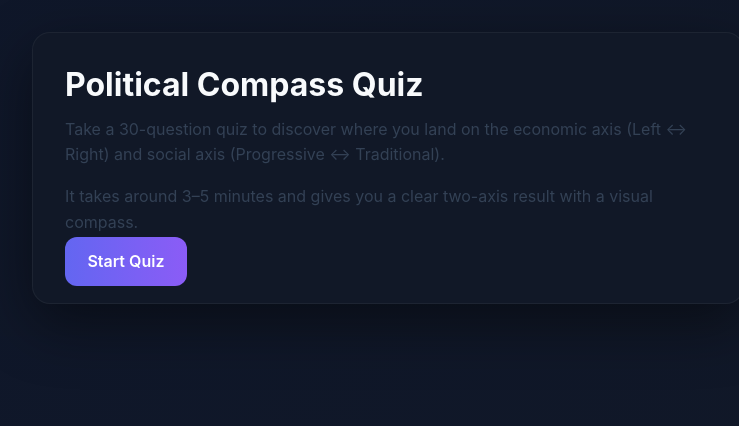
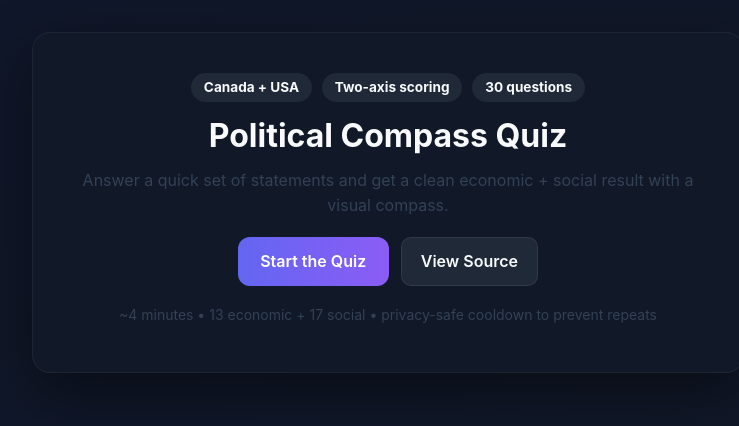
Before and after one commit to bmaww/poli-quiz-site, a Next.js app: page / in a window 1280 px wide. Shown: the top 426 px of the page, without its empty margins (252-991 px from the left). Built offline with nearby package versions, Linux system fonts and the light colour scheme.

Commit message:
Update page.tsx

```diff
--- a/app/page.tsx
+++ b/app/page.tsx
@@ -1,18 +1,44 @@
 import Link from "next/link";
+import { QUESTIONS } from "@/lib/questions";
 
 export default function HomePage() {
+  const econCount = QUESTIONS.filter((q) => q.axis === "econ").length;
+  const socCount = QUESTIONS.filter((q) => q.axis === "social").length;
+
   return (
     <main className="container">
-      <div className="card">
-        <h1>Political Compass Quiz</h1>
-        <p>
-          Take a 30-question quiz to discover where you land on the economic axis (Left ↔ Right) and social
-          axis (Progressive ↔ Traditional).
+      <div className="card fadeIn" style={{ textAlign: "center" }}>
+        <div style={{ display: "flex", justifyContent: "center", gap: 10, flexWrap: "wrap", marginBottom: 14 }}>
+          <span className="badge">Canada + USA</span>
+          <span className="badge">Two-axis scoring</span>
+          <span className="badge">{QUESTIONS.length} questions</span>
+        </div>
+
+        <h1 className="heroTitle">Political Compass Quiz</h1>
+
+        <p className="heroSub">
+          Answer a quick set of statements and get a clean economic + social result with a visual compass.
         </p>
-        <p>It takes around 3–5 minutes and gives you a clear two-axis result with a visual compass.</p>
-        <Link href="/quiz" className="btn btn-primary">
-          Start Quiz
-        </Link>
+
+        <div style={{ display: "flex", justifyContent: "center", gap: 12, flexWrap: "wrap", marginTop: 18 }}>
+          <Link href="/quiz" className="btn btn-primary">
+            Start the Quiz
+          </Link>
+
+          <a
+            href="https://github.com/bmaww/poli-quiz-site"
+            className="btn btn-secondary"
+            target="_blank"
+            rel="noreferrer"
+            style={{ textDecoration: "none" }}
+          >
+            View Source
+          </a>
+        </div>
+
+        <p className="muted" style={{ marginTop: 18, fontSize: 14 }}>
+          ~4 minutes • {econCount} economic + {socCount} social • privacy-safe cooldown to prevent repeats
+        </p>
       </div>
     </main>
   );
```
